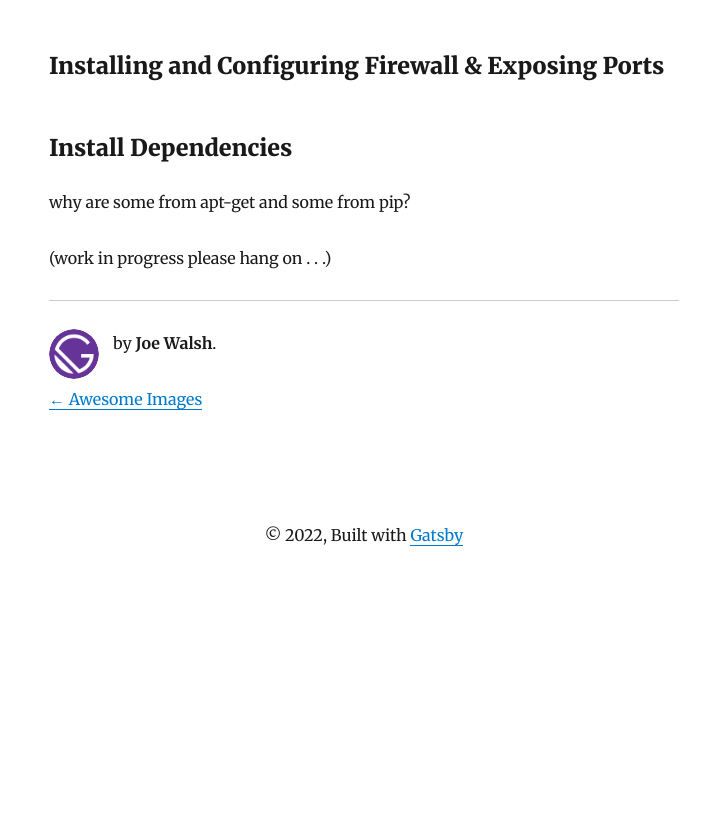
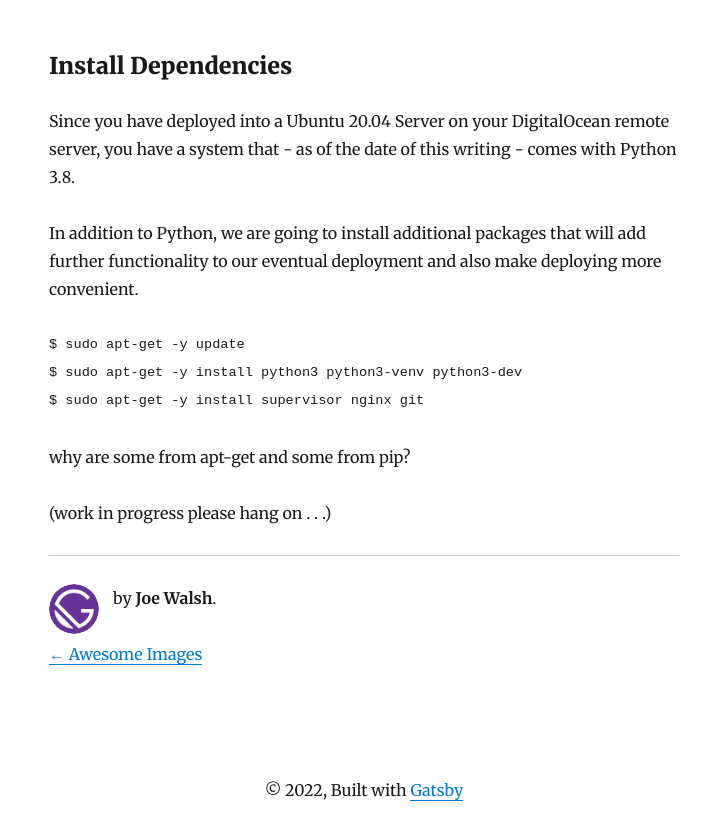
Before and after one commit to bridgecrew-perf6/deploybook-1, a Gatsby site: page /blog/flask-gigatutorial/ in a window 1280 px wide. Shown: the part 8969-9797 px from the top of the page, without its empty margins (276-983 px from the left). Before the commit the page ends 9542 px from the top, so only its background shows below. Built offline with nearby package versions, Linux system fonts and the light colour scheme; Gatsby itself is replaced by a stand-in of ours; some packages are replaced by stand-ins of ours; code samples lack their colours.

Commit message:
installing basedependencies

````diff
--- a/content/blog/flask-gigatutorial.md
+++ b/content/blog/flask-gigatutorial.md
@@ -239,9 +239,17 @@ Further Reading:
 - what is public key authentication?
 - [An Introduction to Uncomplicated Firewall](https://www.linux.com/training-tutorials/introduction-uncomplicated-firewall-ufw/)
 
-### Installing and Configuring Firewall & Exposing Ports
+### Install Dependencies
 
-### Install Dependencies
+Since you have deployed into a Ubuntu 20.04 Server on your DigitalOcean remote server, you have a system that - as of the date of this writing - comes with Python 3.8.
+
+In addition to Python, we are going to install additional packages that will add further functionality to our eventual deployment and also make deploying more convenient.
+
+```
+$ sudo apt-get -y update
+$ sudo apt-get -y install python3 python3-venv python3-dev
+$ sudo apt-get -y install supervisor nginx git
+```
 
 why are some from apt-get and some from pip?
 
````
